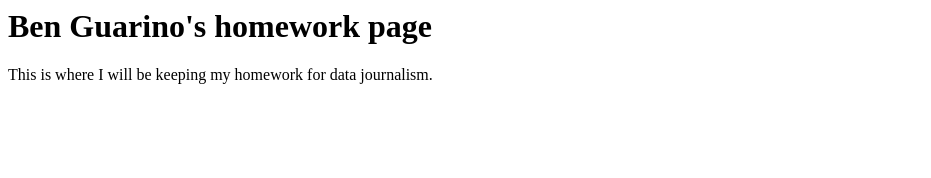
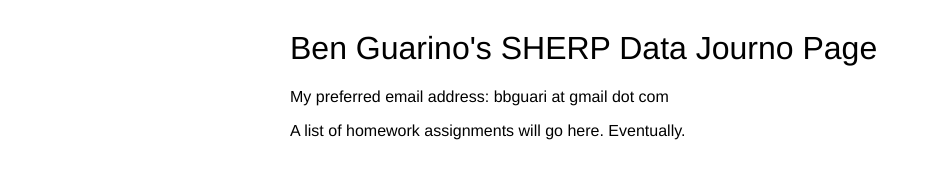
Before and after one commit to bbguari/bbguari.github.io, a plain HTML site: page index.html in a window 1280 px wide. Shown: the whole page, without its empty margins (0-931 px from the left). Drawn offline with Linux system fonts and the light colour scheme.

Commit message:
updated index pg

```diff
--- a/index.html
+++ b/index.html
@@ -1,3 +1,21 @@
-<h1>Ben Guarino's homework page</h1>
+<html>
+<head><style type="text/css">
 
-<p>This is where I will be keeping my homework for data journalism.</p>
+body {
+	max-width:700px;
+	font-family: helvetica;
+	margin:30px auto;
+}
+
+h1, h5 {
+	font-weight:normal;
+}
+
+</style>
+<body>
+</head>
+<h1>Ben Guarino's SHERP Data Journo Page</h1>
+<p> My preferred email address: bbguari at gmail dot com </p>
+<p>A list of homework assignments will go here. Eventually.</p>
+</body>
+</html>
```
